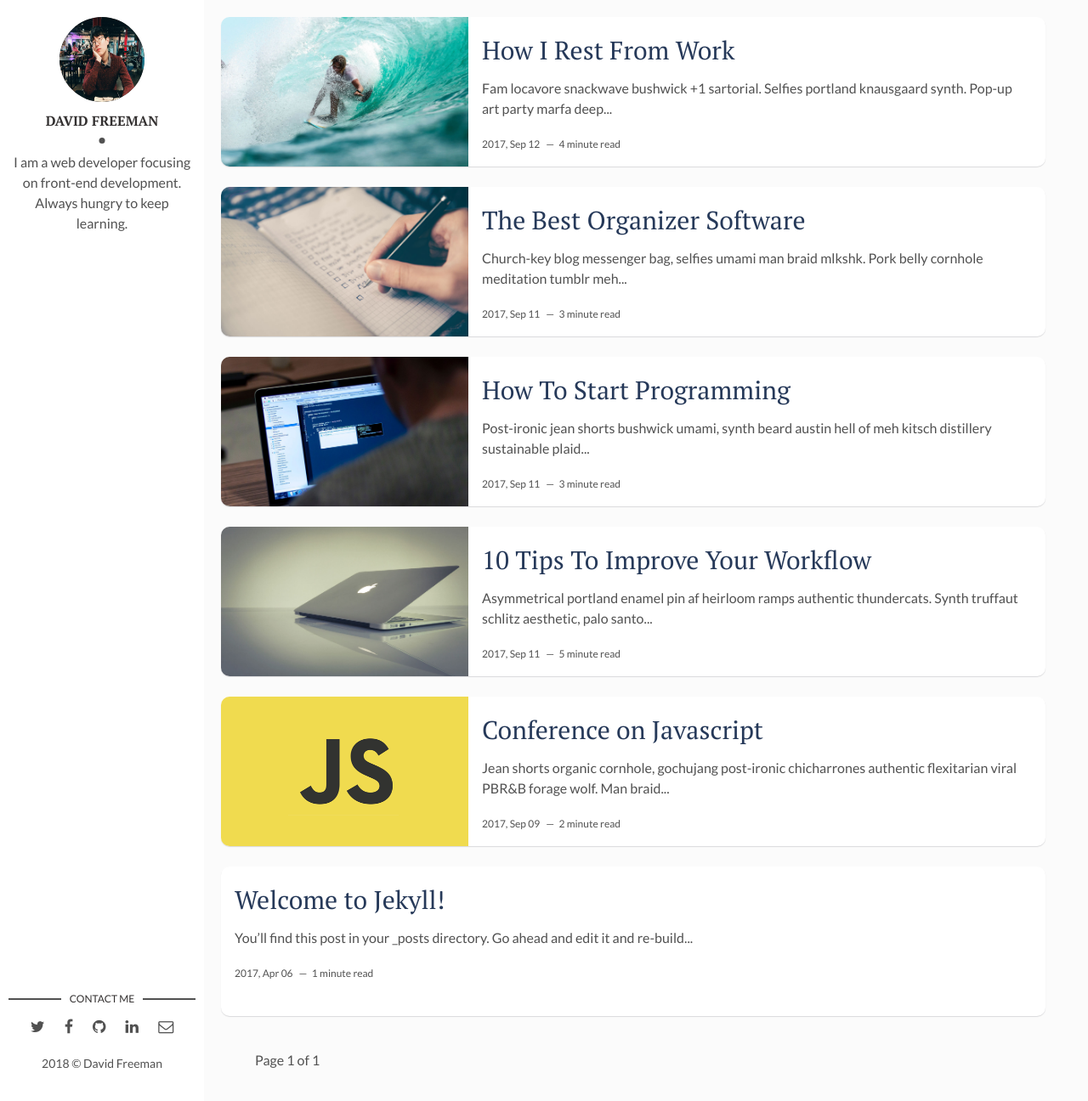
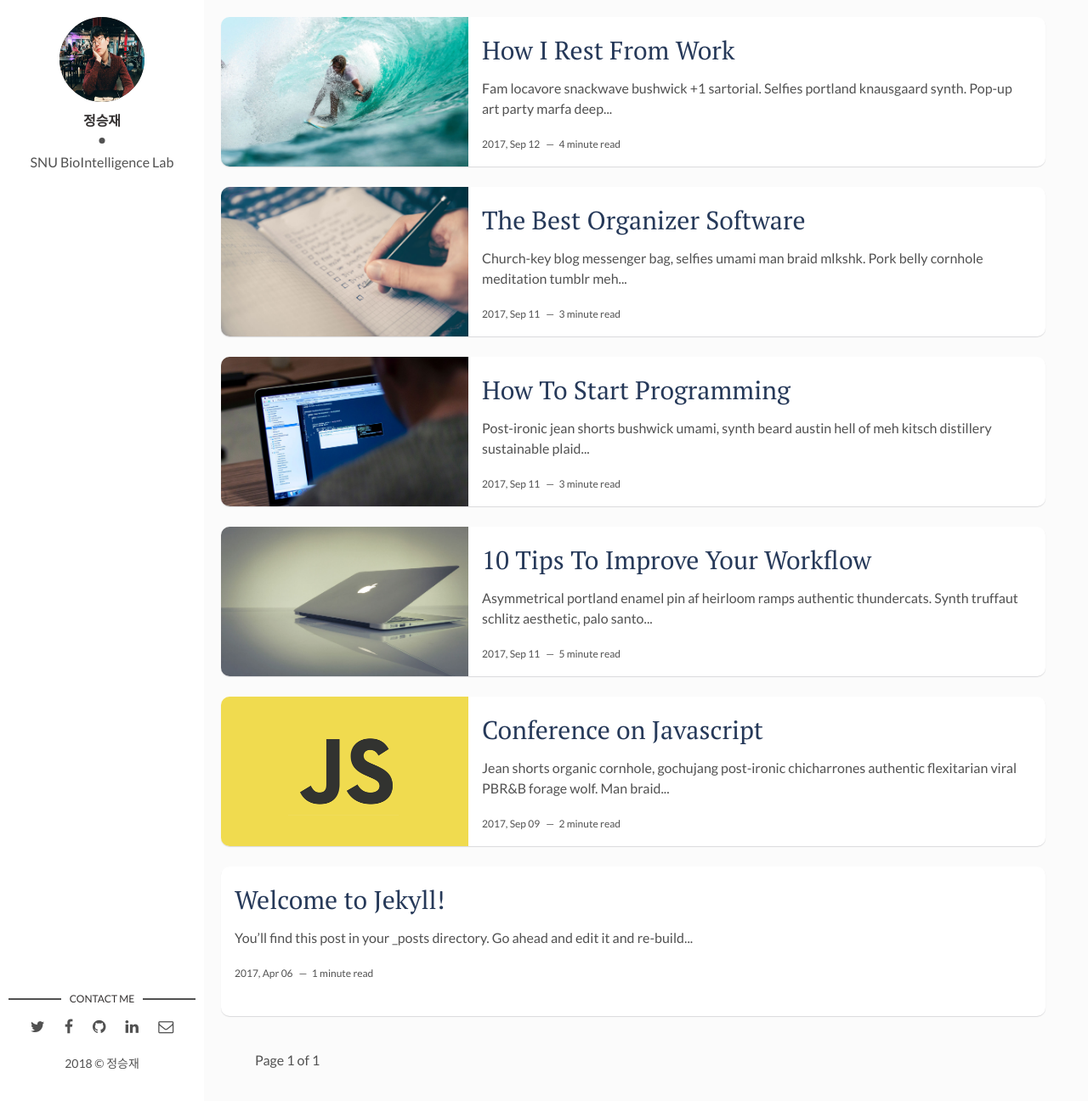
Before and after one commit to seanexp/seanexplode.github.io, a Jekyll site: the page built from index.html, in a window 1280 px wide and 1296 px high. Shown: the whole window at 85% size. Built offline with Jekyll 4.4.1, drawn with Linux system fonts in a browser that asks for light colours; the list of posts is cut into pages by our own code.

Commit message:
modify _config.yml

```diff
--- a/_config.yml
+++ b/_config.yml
@@ -9,14 +9,14 @@ url: "http://seanexplode.github.io" # the base hostname & protocol for your site
 site-twitter: #if your site has a twitter account, enter it here
 
 # Author Settings
-author: David Freeman # add your name
+author: 정승재 # add your name
 author-img: seungjae.jpeg # add your photo
-about-author: I am a web developer focusing on front-end development. Always hungry to keep learning. # add description
+about-author: SNU BioIntelligence Lab # add description
 social-twitter: # add your Twitter handle
 social-facebook: # add your Facebook handle
-social-github: artemsheludko # add your Github handle
+social-github: seanexplode # add your Github handle
 social-linkedin: # add your Linkedin handle
-social-email: # add your Email address
+social-email: seanexplode@gmail.com # add your Email address
 
 # Disqus
 discus-identifier: mr-brown # add your discus identifier
```
